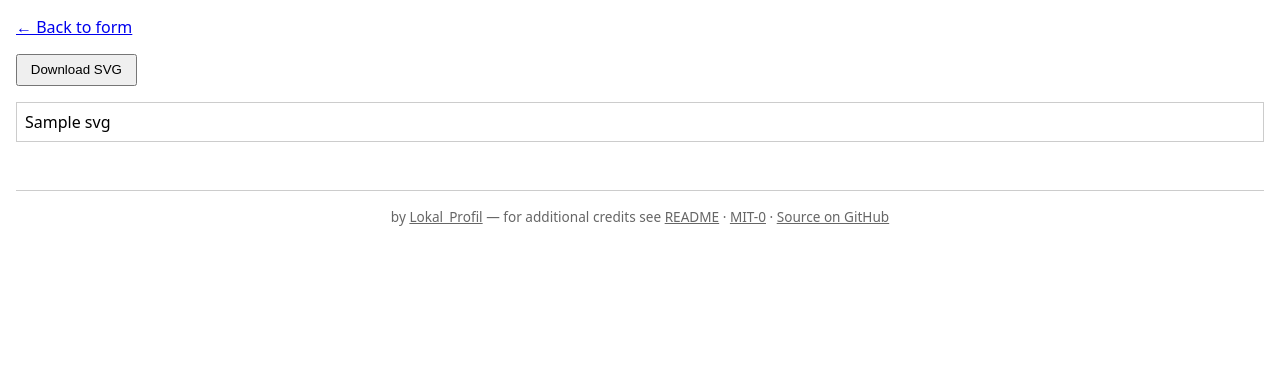
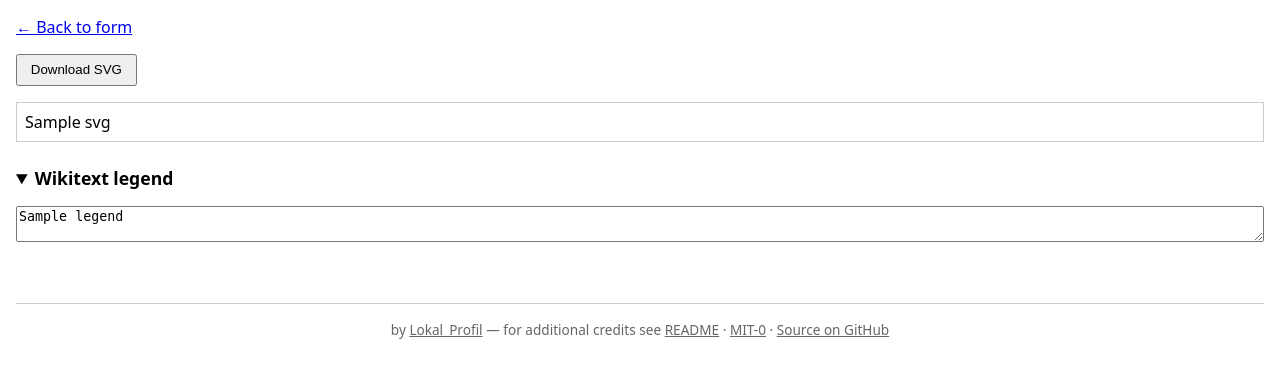
Before and after one commit to lokal-profil/mapcolouriser, a Flask app: template app/templates/result.html in a window 1280 px wide. Shown: the part 75-453 px from the top of the page. Run offline with Flask 3, Linux system fonts and the light colour scheme; the template is opened without the code that fills it: most values are stand-ins (such as "Sample title", 1, 10 or a date in 2020).

Commit message:
Show Wikitext legend below the map on /generate
The result page now mirrors the live-preview legend: a textarea
showing the {{Legend|colour|title}} block for each group, sized
to its line count, in an open <details> directly below the map.

```diff
--- a/app/routes.py
+++ b/app/routes.py
@@ -22,6 +22,7 @@ from app.colouriser import (
     TITLE_PATTERN,
     Group,
     build_css,
+    build_legend,
 )
 from app.countries import all_countries
 from app.maps import DEFAULT_MAP, MAPS, prepared_svg, render_map
@@ -79,12 +80,13 @@ def generate() -> Response | str:
 
     groups = _build_groups(raw_groups)
     svg = render_map(map_key, build_css(groups, include_small_country_circles=include_circles))
+    legend = build_legend(groups)
 
     session[_SESSION_MAP_KEY] = map_key
     session[_SESSION_LAST_GROUPS] = raw_groups
     session[_SESSION_INCLUDE_CIRCLES] = include_circles
 
-    return render_template("result.html", svg=svg)
+    return render_template("result.html", svg=svg, legend=legend)
 
 
 @bp.post("/reset")
--- a/app/templates/result.html
+++ b/app/templates/result.html
@@ -11,4 +11,8 @@
     <div class="preview">
         {{ svg | safe }}
     </div>
+    <details class="result-legend" open>
+        <summary>Wikitext legend</summary>
+        <textarea id="legend-output" readonly rows="{{ [legend.count('\n') + 1, 2] | max }}">{{ legend }}</textarea>
+    </details>
 {% endblock %}
--- a/static/main.css
+++ b/static/main.css
@@ -119,6 +119,8 @@ html.live-preview .live-preview-toggle .switch::after { transform: translateX(1r
 .layout { display: flex; flex-direction: column; gap: 1rem; }
 .preview-pane .preview { margin-top: 0; }
 #legend-box { margin-top: 1rem; }
+.result-legend { margin-top: 1.5rem; }
+.result-legend summary { font-weight: 700; font-size: 1.1rem; margin-bottom: 0.5rem; }
 #legend-output { width: 100%; box-sizing: border-box; font-family: ui-monospace, monospace; margin: 0.5rem 0; }
 @media (min-width: 900px) {
     html.live-preview body { max-width: 1280px; }
```
Also changed, not shown: app/colouriser.py (+10 -0 lines), tests/test_colouriser.py (+19 -1 lines), tests/test_routes.py (+13 -0 lines).
